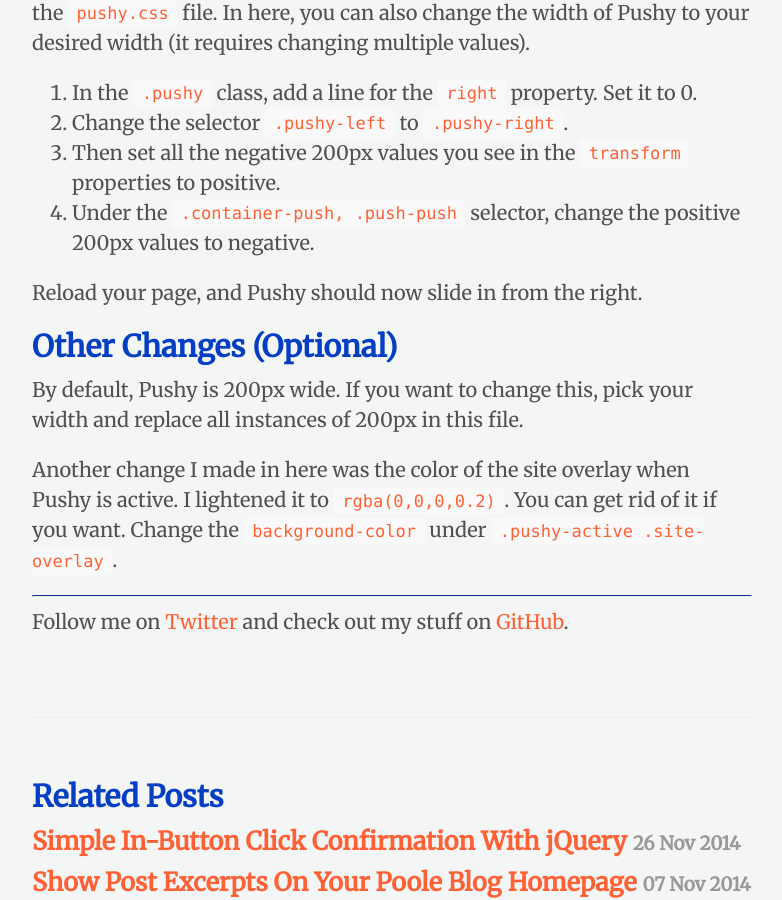
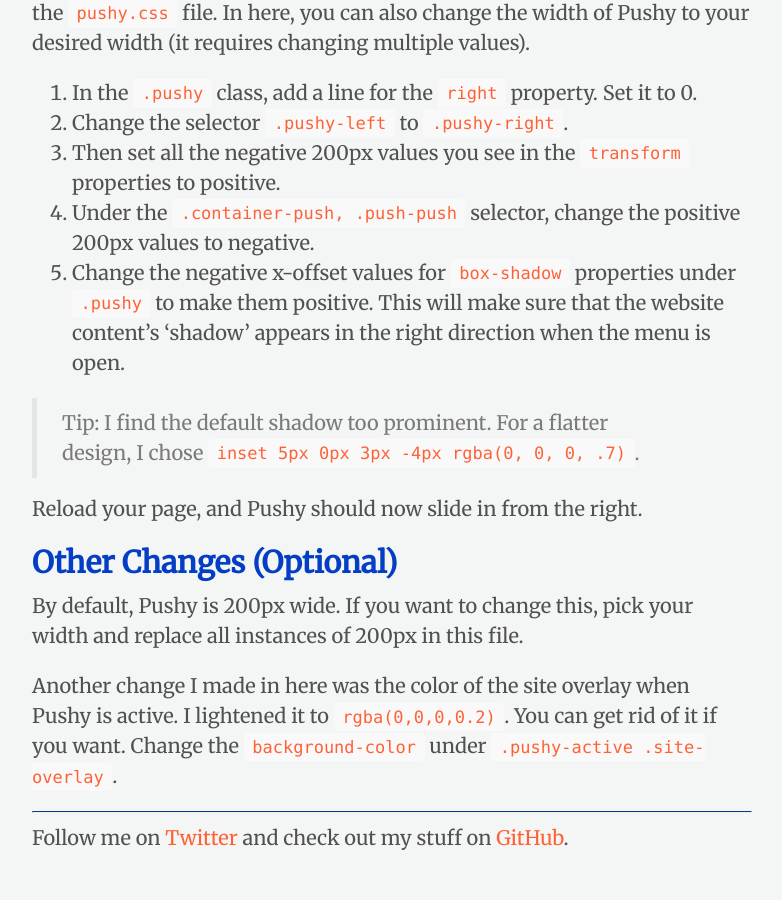
Before and after one commit to Antrikshy/antrikshy.github.io, a Jekyll site: the page built from _posts/2015-01-10-make-pushy-appear-on-right.md, in a window 1280 px wide and 900 px high, scrolled down 1481 px. Shown: the whole window, without its empty margins (248-1030 px from the left). Built offline with Jekyll 4.4.1, drawn with Linux system fonts in a browser that asks for light colours; Markdown is read by kramdown in place of the engine named in the settings; comment, search, counter and statistics services are not loaded.

Commit message:
Updated post

```diff
--- a/_posts/2015-01-10-make-pushy-appear-on-right.md
+++ b/_posts/2015-01-10-make-pushy-appear-on-right.md
@@ -35,6 +35,9 @@
 2. Change the selector `.pushy-left` to `.pushy-right`.
 3. Then set all the negative 200px values you see in the `transform` properties to positive.
 4. Under the `.container-push, .push-push` selector, change the positive 200px values to negative.
+5. Change the negative x-offset values for `box-shadow` properties under `.pushy` to make them positive. This will make sure that the website content's 'shadow' appears in the right direction when the menu is open.
+
+>Tip: I find the default shadow too prominent. For a flatter design, I chose `inset 5px 0px 3px -4px rgba(0, 0, 0, .7)`.
 
 Reload your page, and Pushy should now slide in from the right.
 
```
